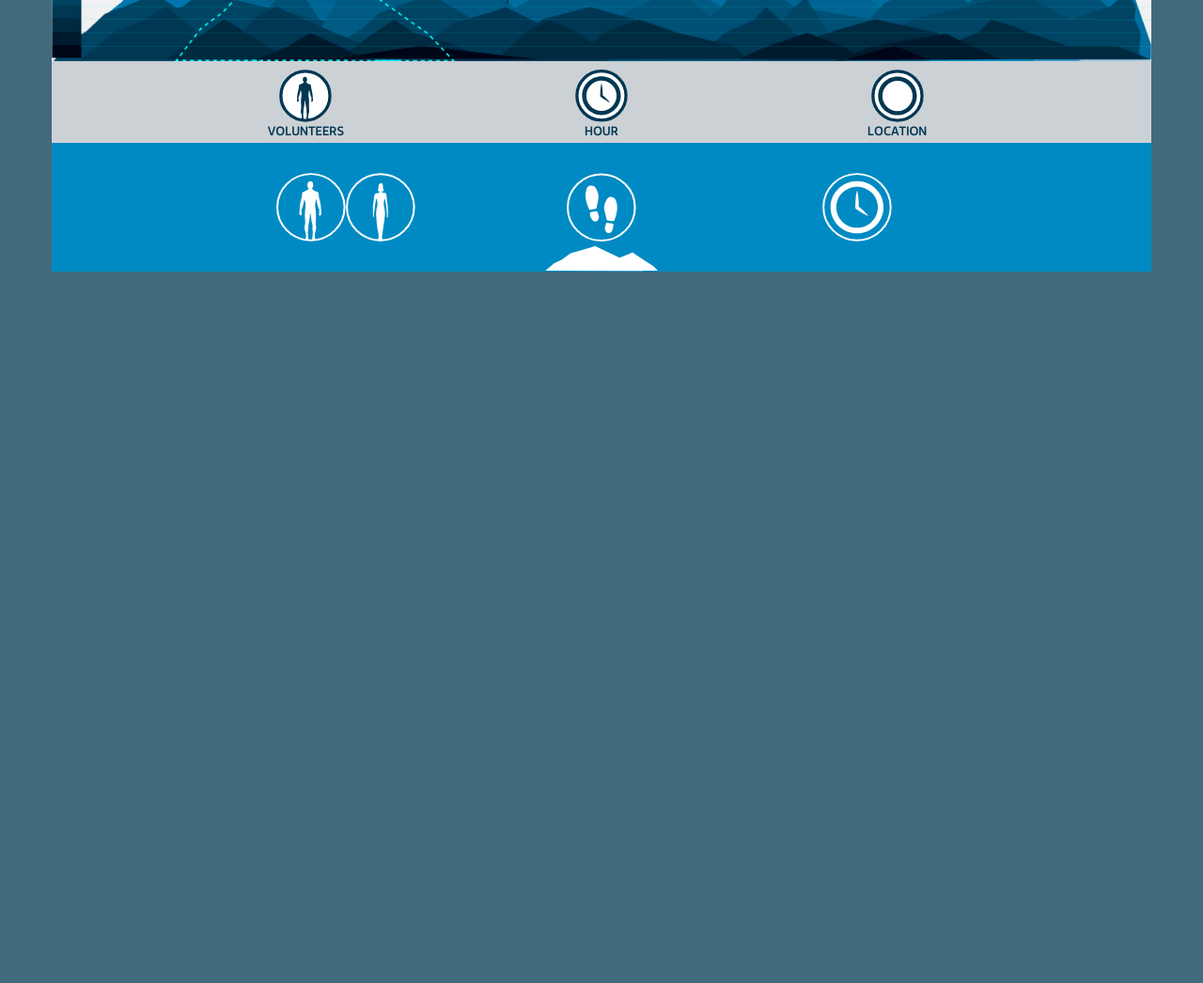
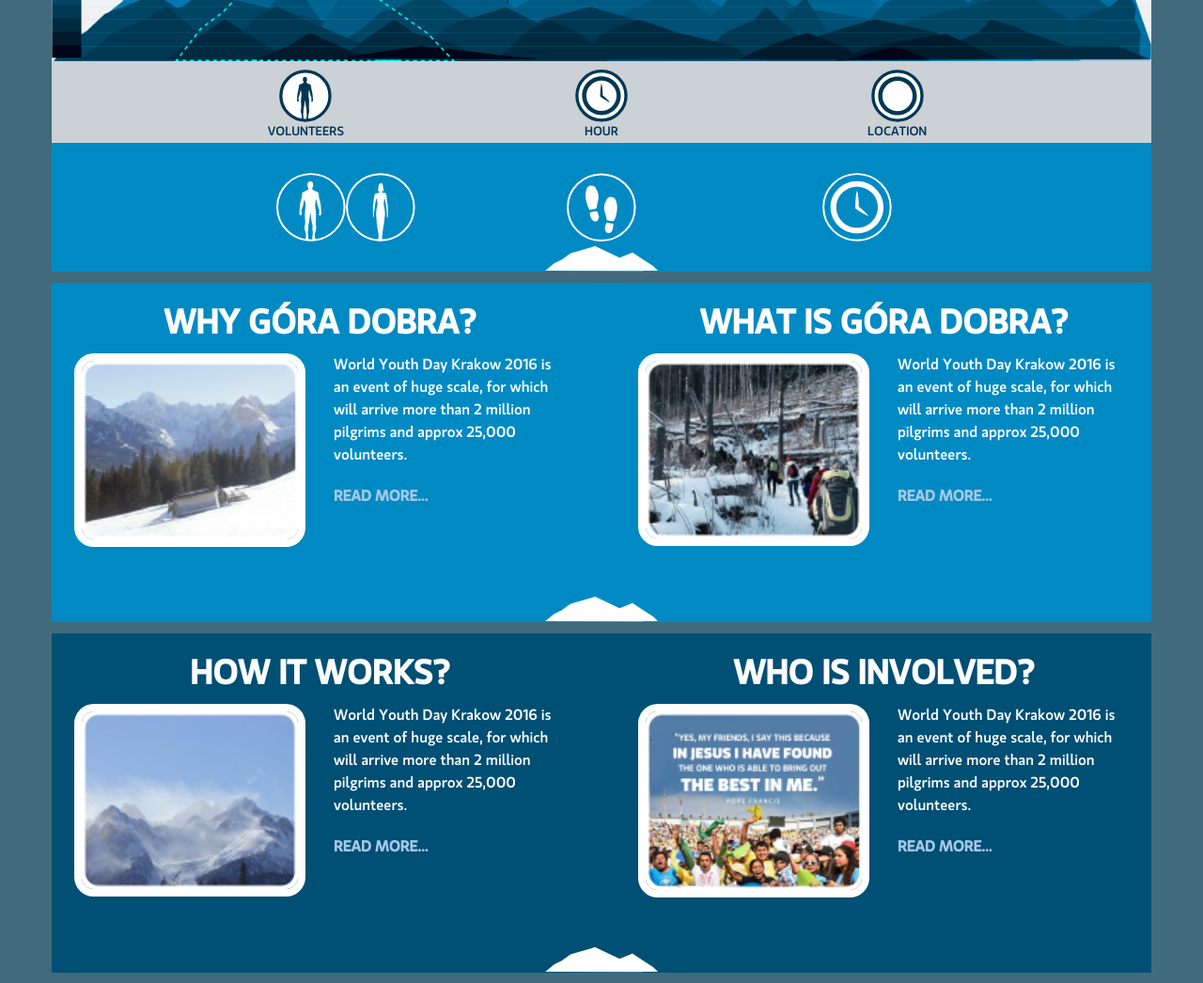
Before and after one commit to jjaracz/GoraDobraFront, a plain HTML site: page index.html in a window 1280 px wide. Shown: the part 1016-2062 px from the top of the page at 94% size. Before the commit the page ends 1316 px from the top, so only its background shows below. Drawn offline with Linux system fonts and the light colour scheme.

Commit message:
Kafelki "why and what" i "how and who"
Zrobiłem kafelki, dwie sekcje bo różnią się tylko kolorem. Nie mogę
ogarnąć tego, żeby tekst obok obrazka był wycentrowany w pionie. Czy
wszystkie rozmiary muszą być identyczne z projektem graficznym czy
wystarczy jak to będzie wyglądało podobnie?

```diff
--- a/css/style.css
+++ b/css/style.css
@@ -151,3 +151,51 @@ section:after{
   padding: 2rem 12rem;
   text-align: center;
 }
+
+/*------HOW-AND-WHO------*/
+
+.tiles-container{
+  width: 100%;
+}
+
+.tiles-container h2{
+  color: #FFFFFF;
+  font-family: 'GloriolaMedium';
+}
+
+.tiles-container p{
+  font-family: 'GloriolaMedium';
+}
+
+.tiles-container a{
+  font-family: 'GloriolaMedium';
+  color: #A4C8E6;
+  font-weight: bold;
+}
+
+.tiles-container img{
+  width: 100%;
+  border: 0.5rem solid #FFFFFF;
+  border-radius: 1.3rem;
+}
+
+.tile-content{
+  margin-bottom: 5rem;
+  padding: 0 1.5rem;
+}
+
+.centered{
+  left: 50%;
+  position: relative;
+  text-align: center;
+  top: 50%;
+  transform: translate(-50%, 50%);
+}
+
+.how-and-who{
+  background-color: #004F74;
+}
+
+.why-and-what{
+  background-color: #008AC3;
+}
--- a/index.html
+++ b/index.html
@@ -48,6 +48,83 @@
             </div>
           </div>
         </section>
+
+        <section class="tiles-container why-and-what">
+          <div class="row">
+            <div class="col col6">
+              <h2 class="text--center">WHY GÓRA DOBRA?</h2>
+              <div class="row tile-content">
+                <div class="col col6"><img src="img/g212.png" alt="" /></div>
+                <div class="col col6">
+                  <p>
+                    World Youth Day Krakow 2016
+                    is an event of huge scale, for
+                    which will arrive more than 2
+                    million pilgrims and approx
+                    25,000 volunteers.
+                  </p>
+                  <a href="#">READ MORE...</a>
+
+                </div>
+              </div>
+            </div>
+
+            <div class="col col6">
+              <h2 class="text--center">WHAT IS GÓRA DOBRA?</h2>
+              <div class="row tile-content">
+                <div class="col col6"><img src="img/g270.png" alt="" /></div>
+                <div class="col col6">
+                  <p>
+                    World Youth Day Krakow 2016
+                    is an event of huge scale, for
+                    which will arrive more than 2
+                    million pilgrims and approx
+                    25,000 volunteers.
+                  </p>
+                  <a href="#">READ MORE...</a>
+                </div>
+              </div>
+            </div>
+          </div>
+        </section>
+
+        <section class="tiles-container how-and-who">
+          <div class="row">
+            <div class="col col6">
+              <h2 class="text--center">HOW IT WORKS?</h2>
+              <div class="row tile-content">
+                <div class="col col6"><img src="img/g193.png" alt="" /></div>
+                <div class="col col6">
+                  <p>
+                    World Youth Day Krakow 2016
+                    is an event of huge scale, for
+                    which will arrive more than 2
+                    million pilgrims and approx
+                    25,000 volunteers.
+                  </p>
+                  <a href="#">READ MORE...</a>
+                </div>
+              </div>
+            </div>
+
+            <div class="col col6">
+              <h2 class="text--center">WHO IS INVOLVED?</h2>
+              <div class="row tile-content">
+                <div class="col col6"><img src="img/g179.png" alt="" /></div>
+                <div class="col col6">
+                  <p>
+                    World Youth Day Krakow 2016
+                    is an event of huge scale, for
+                    which will arrive more than 2
+                    million pilgrims and approx
+                    25,000 volunteers.
+                  </p>
+                  <a href="#">READ MORE...</a>
+                </div>
+              </div>
+            </div>
+          </div>
+        </section>
       </article>
 
     </div>
```
Also changed, not shown: img/g179.png (added), img/g193.png (added), img/g212.png (added), img/g270.png (added).
